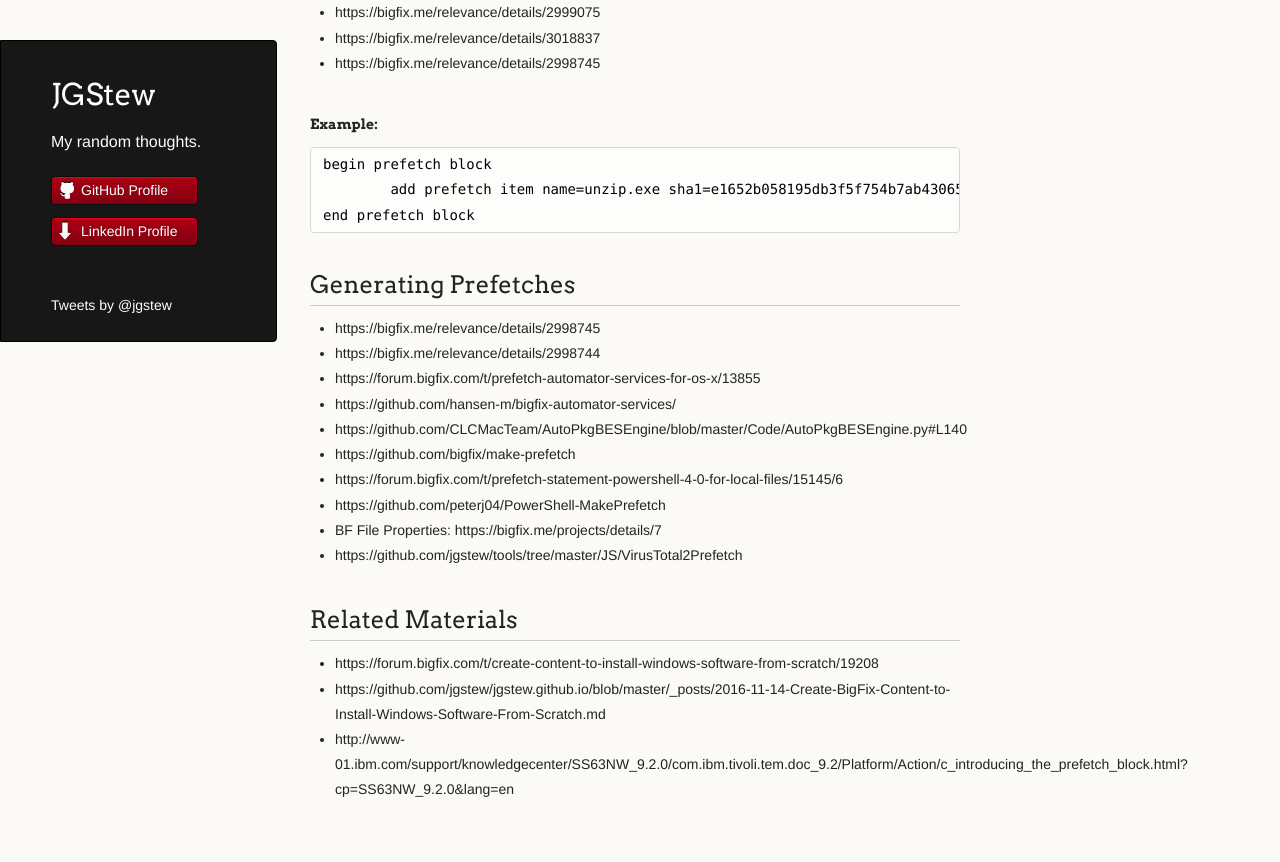
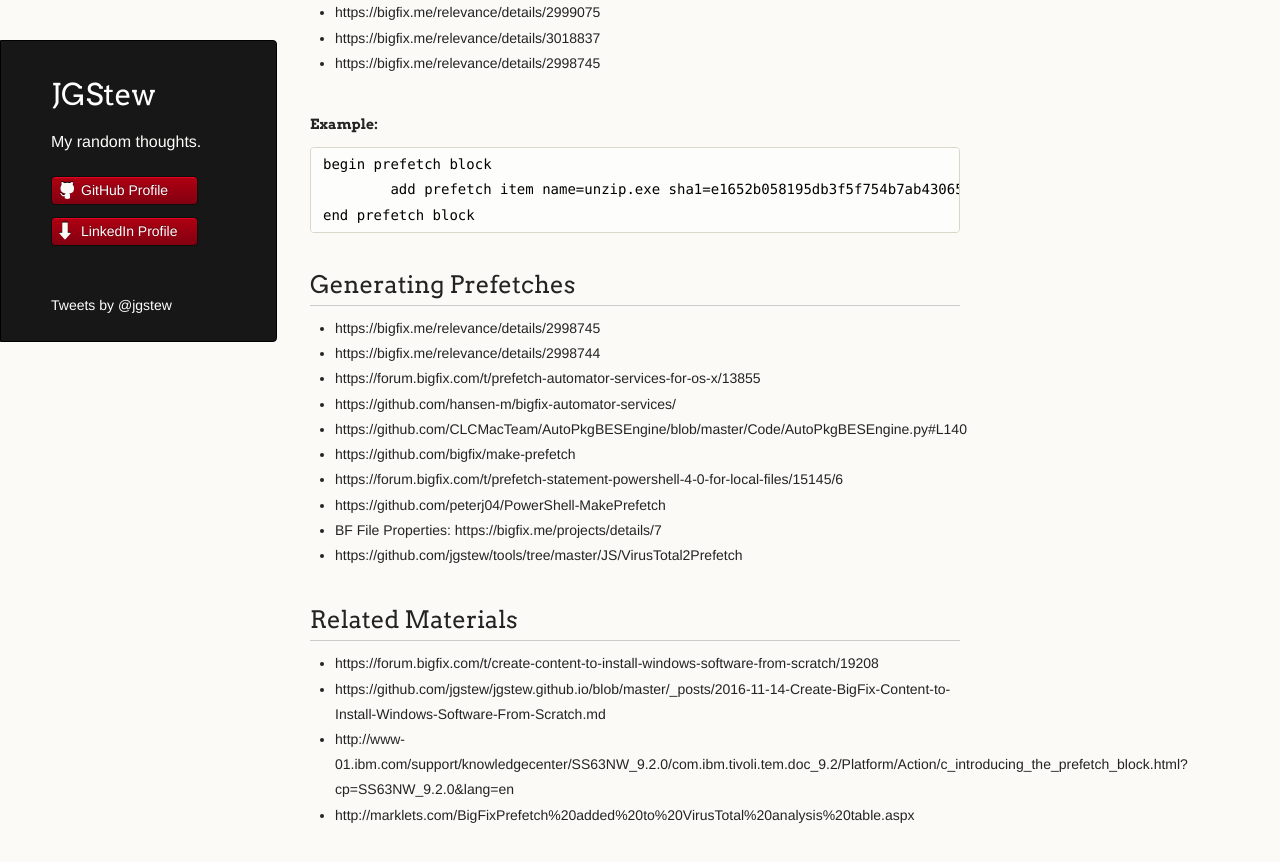
Before and after one commit to jgstew/jgstew.github.io, a Jekyll site: the page built from _posts/2016-11-21-Downloading-Files-with-BigFix:-Prefetches.md, in a window 1280 px wide and 900 px high, scrolled down 1611 px. Shown: the top 862 px of the window. Built offline with Jekyll 4.4.1, drawn with Linux system fonts in a browser that asks for light colours; comment, search, counter and statistics services are not loaded; part of the change alters nothing that is shown.

Commit message:
Update 2016-11-21-Downloading-Files-with-BigFix:-Prefetches.md

```diff
--- a/_posts/2016-11-21-Downloading-Files-with-BigFix:-Prefetches.md
+++ b/_posts/2016-11-21-Downloading-Files-with-BigFix:-Prefetches.md
@@ -78,3 +78,4 @@ It is possible to convert a prefetch statement into a prefetch block and vis ver
 - https://forum.bigfix.com/t/create-content-to-install-windows-software-from-scratch/19208
  - https://github.com/jgstew/jgstew.github.io/blob/master/_posts/2016-11-14-Create-BigFix-Content-to-Install-Windows-Software-From-Scratch.md
 - http://www-01.ibm.com/support/knowledgecenter/SS63NW_9.2.0/com.ibm.tivoli.tem.doc_9.2/Platform/Action/c_introducing_the_prefetch_block.html?cp=SS63NW_9.2.0&lang=en
+- http://marklets.com/BigFixPrefetch%20added%20to%20VirusTotal%20analysis%20table.aspx
```
